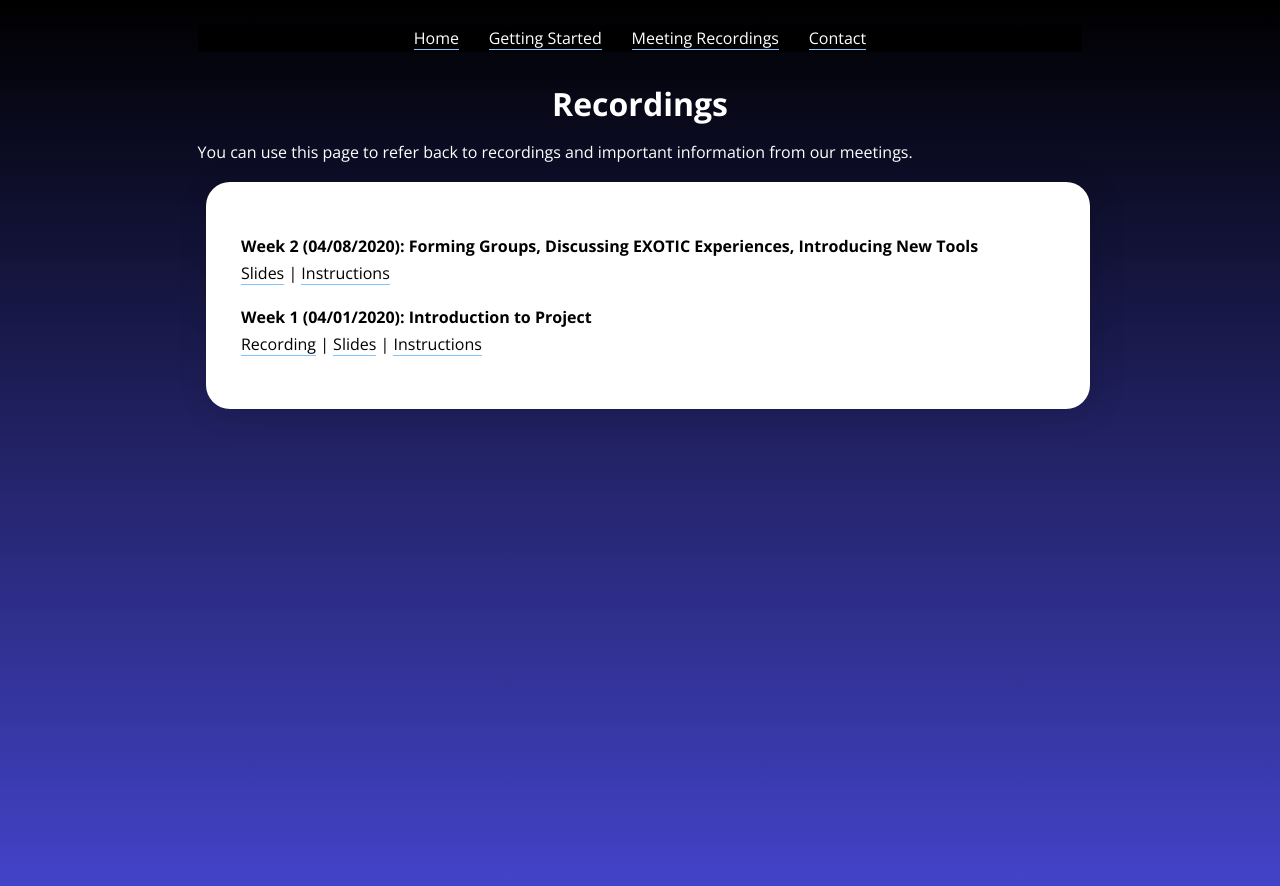
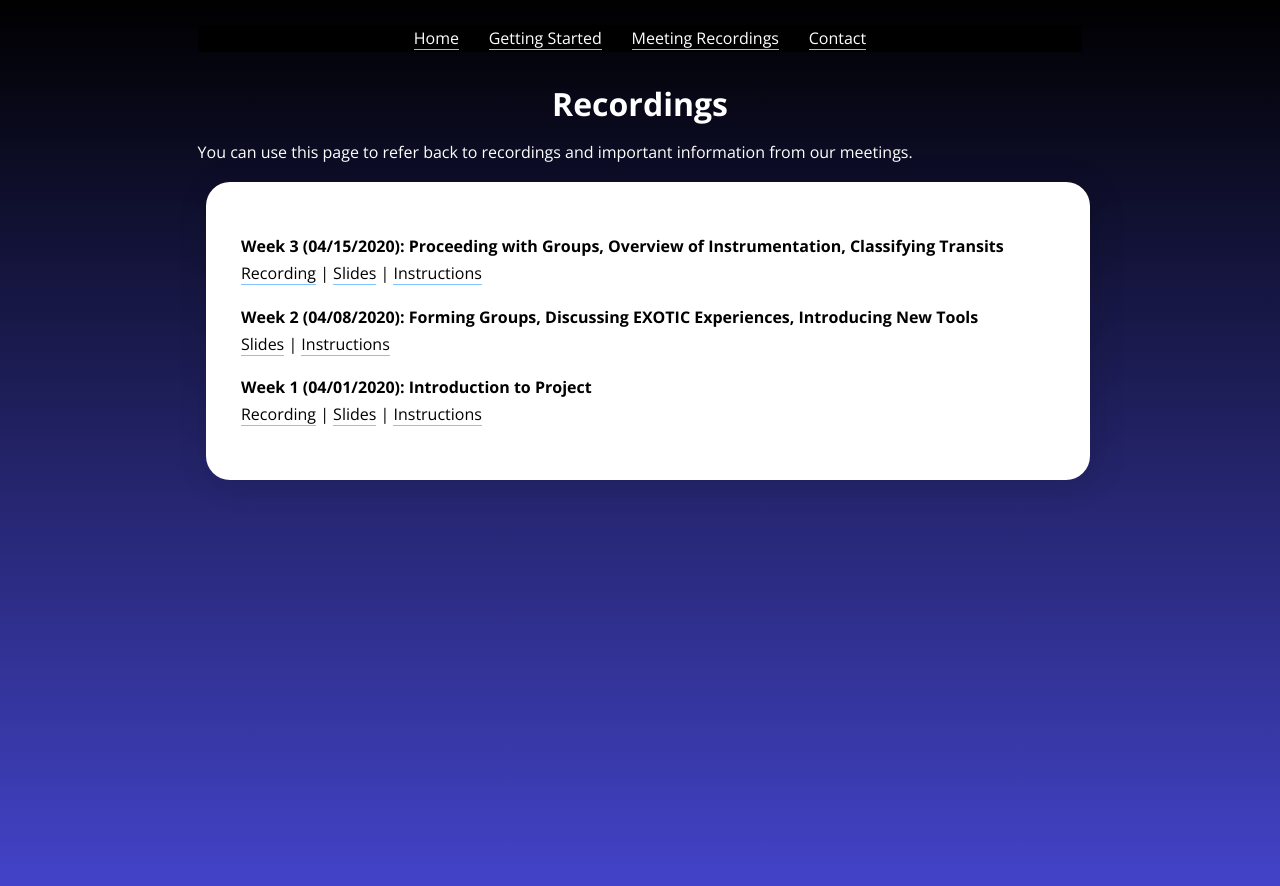
Before and after one commit to paigeyeung/exoplanetresearchworkshop, a Jekyll site: the page built from recordings.md, in a window 1280 px wide. Shown: the top 886 px of the page. Built offline with Jekyll 4.4.1, drawn with Linux system fonts in a browser that asks for light colours.

Commit message:
Add week 3 info

```diff
--- a/recordings.md
+++ b/recordings.md
@@ -9,6 +9,11 @@ You can use this page to refer back to recordings and important information from
 
 <div class="light-box" markdown="1">
 
+**Week 3 (04/15/2020): Proceeding with Groups, Overview of Instrumentation, Classifying Transits**<br>
+[Recording](https://youtu.be/Dv3Qohk3Xjc){:target="_blank"} |
+[Slides](https://docs.google.com/presentation/d/1IyMO_ClHzxJPC2caoOVxgDxwnEDMoP9GkXdbzecKq3Y/edit?usp=sharing){:target="_blank"} |
+[Instructions](https://docs.google.com/document/d/1E-r3EYDe-3a8I-v_I6EdpZYx4SJX5guC2FZG0qtIDmc/edit?usp=sharing){:target="_blank"}
+
 **Week 2 (04/08/2020): Forming Groups, Discussing EXOTIC Experiences, Introducing New Tools**<br>
 [Slides](https://docs.google.com/presentation/d/1fcN9alNJefEe088UkIbOuU6Wnjoc6ANuVIlq1CrCwJ4/edit?usp=sharing){:target="_blank"} |
 [Instructions](https://docs.google.com/document/d/1eeHOUUWzGdqnjGcrdQWjdsOnXldMzAZCZPUTrDnUa_k/edit?usp=sharing){:target="_blank"}
```
